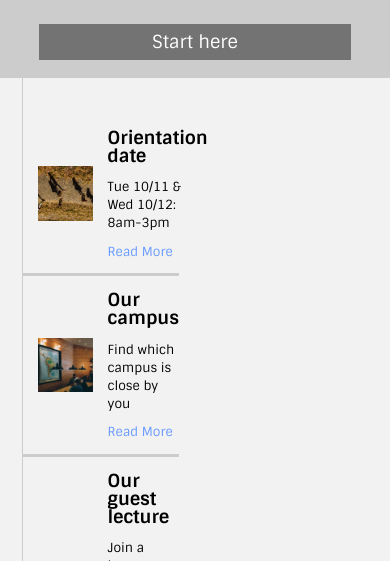
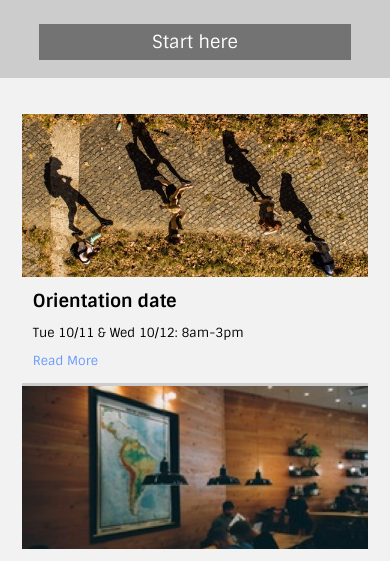
Before and after one commit to brenda-luz/ColmarAcademy, a plain HTML site: page index.html in a window 390 px wide. Shown: the part 508-1069 px from the top of the page. Drawn offline with Linux system fonts and the light colour scheme.

Commit message:
Add info section mobile CSS

```diff
--- a/resources/css/style.css
+++ b/resources/css/style.css
@@ -184,7 +184,7 @@ nav a:active {
     width: 100%;
   }
 
-  #desktop-header, .info .left {
+  #desktop-header, .info .left, .desktop {
     display: none;
   }
 
@@ -195,11 +195,11 @@ nav a:active {
     height: 64px;
     padding: 0;
   }
-  #banner-column {
+  #banner-column, .right .box {
     flex-direction: column;
     align-items: center;
   }
-  #banner-column .left {
+  #banner-column .left, .box img {
     width: 100%;
     padding: 0;
   }
@@ -210,4 +210,15 @@ nav a:active {
     justify-content: center;
     text-align: center;
   }
+  .info .right {
+    width: 100%;
+    border: 0;
+  }
+  .mobile {
+    display: block;
+  }
+  .info-content {
+    width: 100%;
+    margin-left: 1.2rem;
+  }
 }
```
